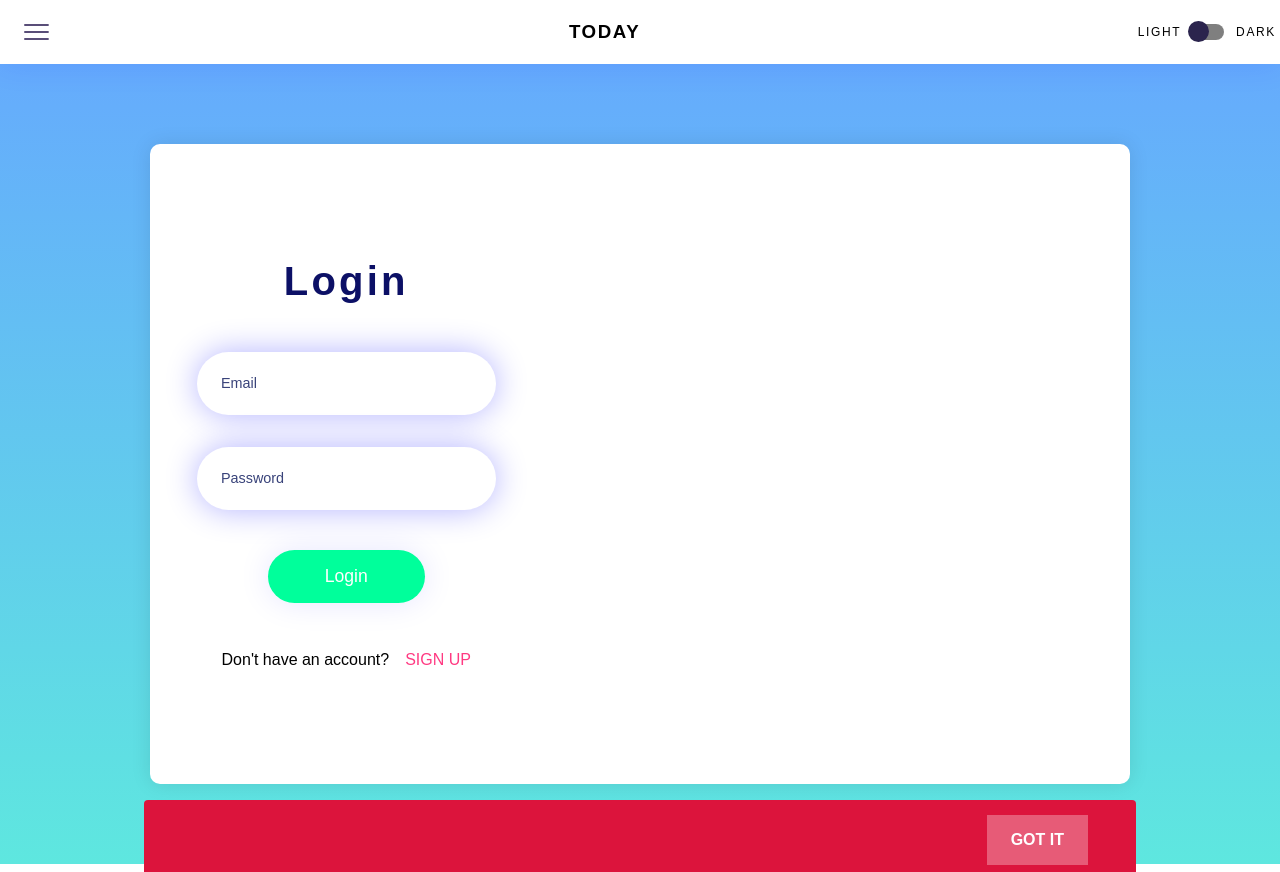
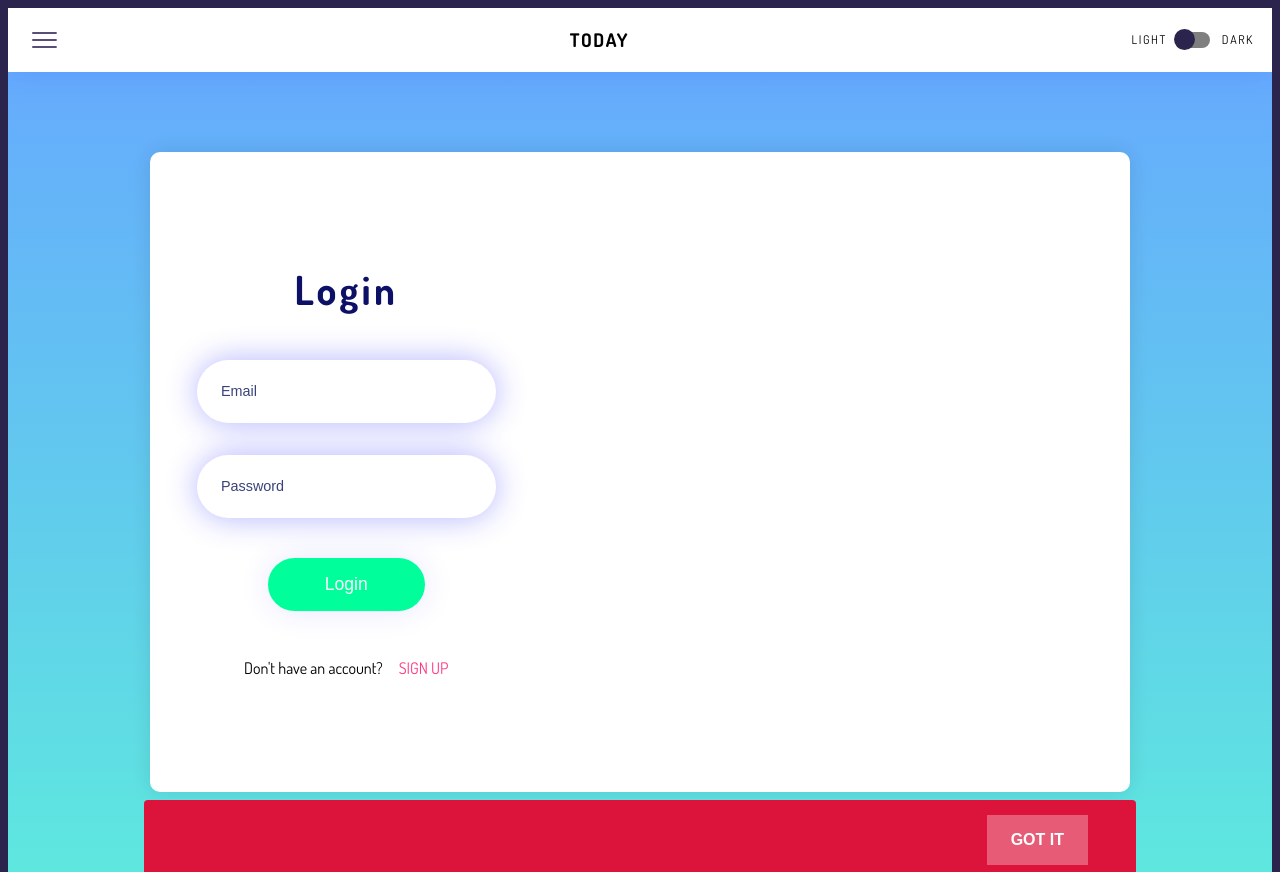
Before and after one commit to anass-nadir/weatherApp, a Vue app: page /login in a window 1280 px wide. Built offline with nearby package versions, Linux system fonts and the light colour scheme; no server answers.

Commit message:
fix some css issues

```diff
--- a/src/App.vue
+++ b/src/App.vue
@@ -123,13 +123,23 @@
 </script>
 
 <style>
+  @import url('https://fonts.googleapis.com/css?family=Dosis:300,400,700,800&display=swap');
+  html {
+    height: 100%;
+    -webkit-text-size-adjust: 100%;
+    -ms-text-size-adjust: 100%;
+    line-height: 1.15;
+    -webkit-tap-highlight-color: rgba(0, 0, 0, 0);
+  }
+
+  html,
   body {
-    font-family: sans-serif;
-    margin: 0;
-    padding: 0;
-    min-height: 100vh;
-    width: 100vw;
+    font-weight: 400;
+    font-family: 'Dosis', sans-serif;
+    -webkit-font-smoothing: antialiased;
+    scroll-behavior: smooth;
     overflow-x: hidden;
+    background-color: #2b244d;
   }
   .root__container {
     width: 100%;
--- a/src/pages/Details.vue
+++ b/src/pages/Details.vue
@@ -607,6 +607,9 @@
     .city-name__container {
       padding-bottom: 0;
     }
+    .forecast__container {
+      flex-flow: column;
+    }
   }
   @keyframes scaleup-circle {
     from {
--- a/src/pages/Home.vue
+++ b/src/pages/Home.vue
@@ -57,5 +57,6 @@
     flex-wrap: wrap;
     min-height: 90vh;
     position: relative;
+    overflow: hidden;
   }
 </style>
```
